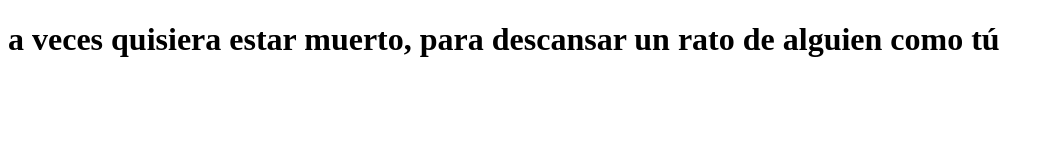
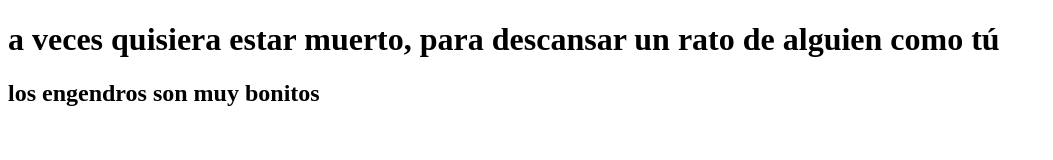
Before and after one commit to Llorentekun/Engendro, a plain HTML site: page Chorizohtml/Chorizo/payaso.html in a window 1280 px wide. Shown: the whole page, without its empty margins (0-1053 px from the left). Drawn offline with Linux system fonts and the light colour scheme.

Commit message:
resto de ficheros

```diff
--- a/Chorizohtml/Chorizo/payaso.html
+++ b/Chorizohtml/Chorizo/payaso.html
@@ -8,5 +8,6 @@
 </head>
 <body>
     <h1>a veces quisiera estar muerto, para descansar un rato de alguien como tú</h1>
+    <h2>los engendros son muy bonitos</h2>
 </body>
 </html>
```
